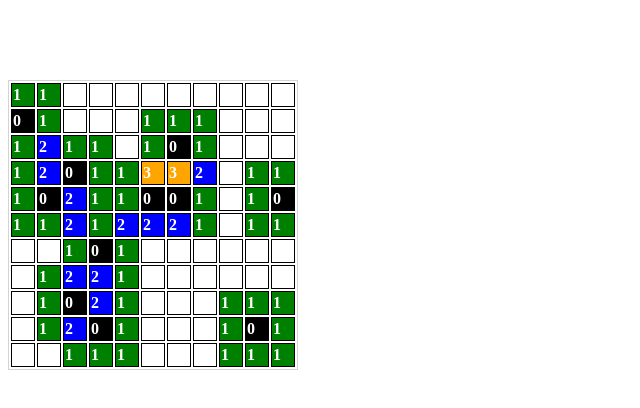
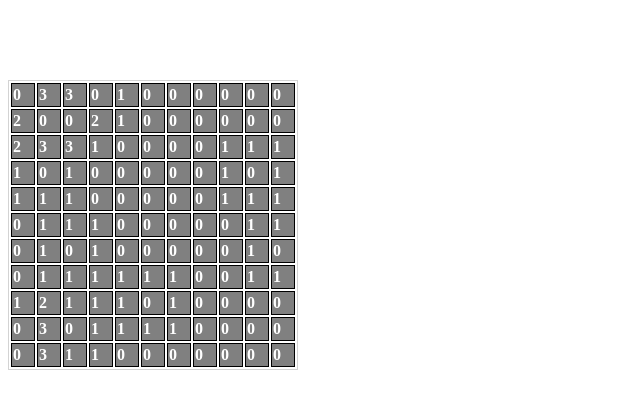
Before and after one commit to sleahy115/minesweeper-js, an Angular app: page / in a window 1280 px wide. Shown: the top 408 px of the page, without its empty margins (0-640 px from the left). Built offline with nearby package versions, Linux system fonts and the light colour scheme.

Commit message:
Check tile status on click

```diff
--- a/src/app/app.component.html
+++ b/src/app/app.component.html
@@ -4,7 +4,7 @@
   <table id="gameTable">
     <tbody>
       <tr *ngFor="let row of rows">
-        <td [class]="ifBomb(col)" *ngFor="let col of row">{{col.number}}</td>
+        <td (click)="checkTile(col)" [class]="col.class" *ngFor="let col of row">{{col.number}}</td>
       </tr>
     <tbody>
   </table>
--- a/src/app/app.component.ts
+++ b/src/app/app.component.ts
@@ -43,7 +43,10 @@ export class AppComponent implements OnInit {
 
         var col = {
           bomb: bomb,
-          number: 0
+          number: 0,
+          visible: false,
+          class: "grey",
+          coords: x + "-" + y
         }
 
         cols.push(col);
@@ -100,7 +103,9 @@ export class AppComponent implements OnInit {
 
   }
 
-  ifBomb(col){
+
+  checkTile(col){
+    col.visible = true;
     var classDict = {
       1:"green",
       2:"blue",
@@ -108,10 +113,15 @@ export class AppComponent implements OnInit {
       4:"red"
     };
     if(col.bomb){
-      return "black";
+      col.class = "black";
+      col.number = 99;
     } else {
-      return classDict[col.number];
+      col.class = classDict[col.number];
     }
+    console.log(col.coords);
+    console.log(col);
+
+
   }
 
   ngOnInit(){
@@ -119,6 +129,6 @@ export class AppComponent implements OnInit {
   }
 
   ngDoCheck(){
-    this.createBoard();
+    // this.createBoard();
   }
 }
--- a/src/styles.css
+++ b/src/styles.css
@@ -37,3 +37,7 @@ td {
 .green {
   background-color: green;
 }
+.grey {
+  background-color: gray;
+  /*color: rgba(0, 0, 0, 0);*/
+}
```
